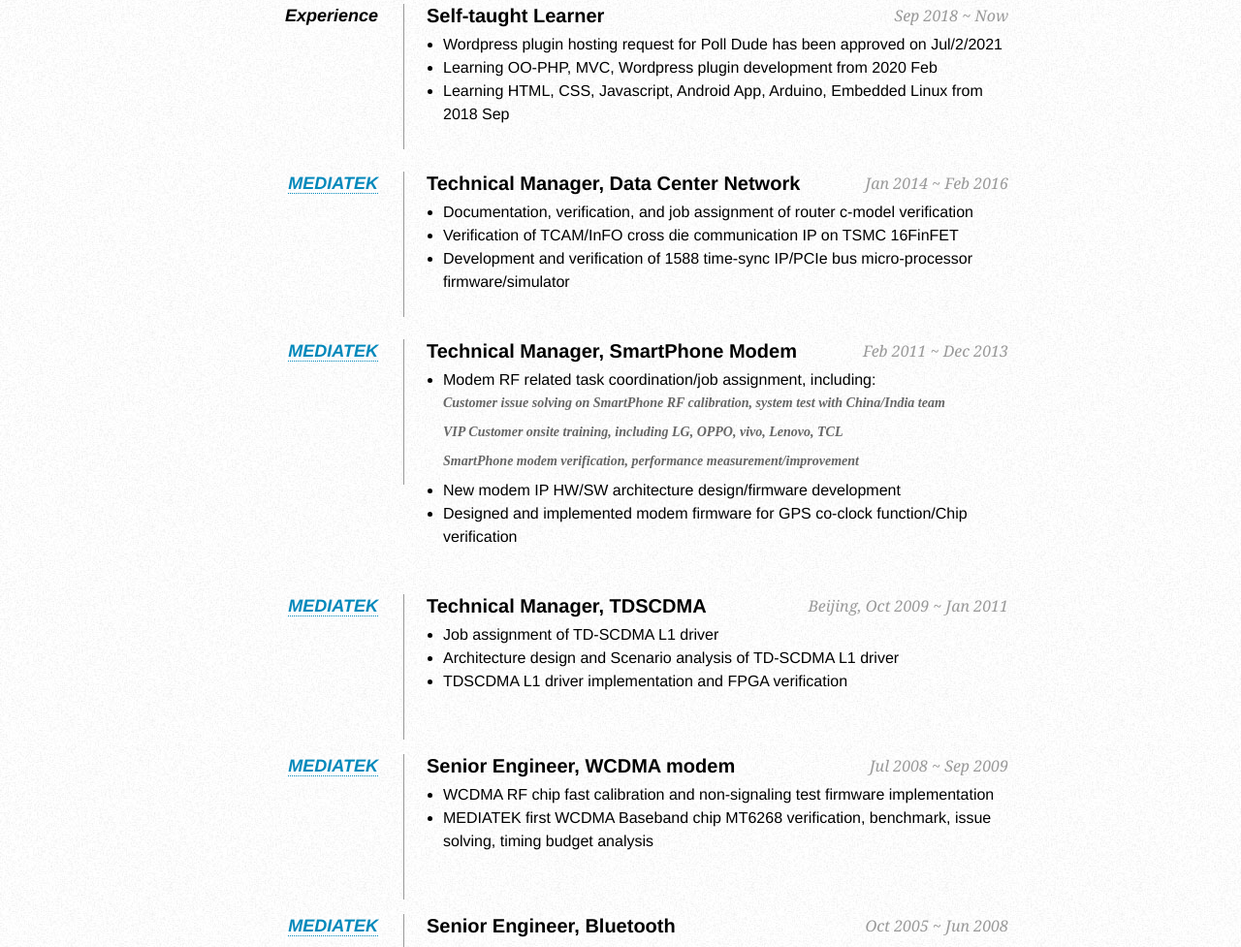
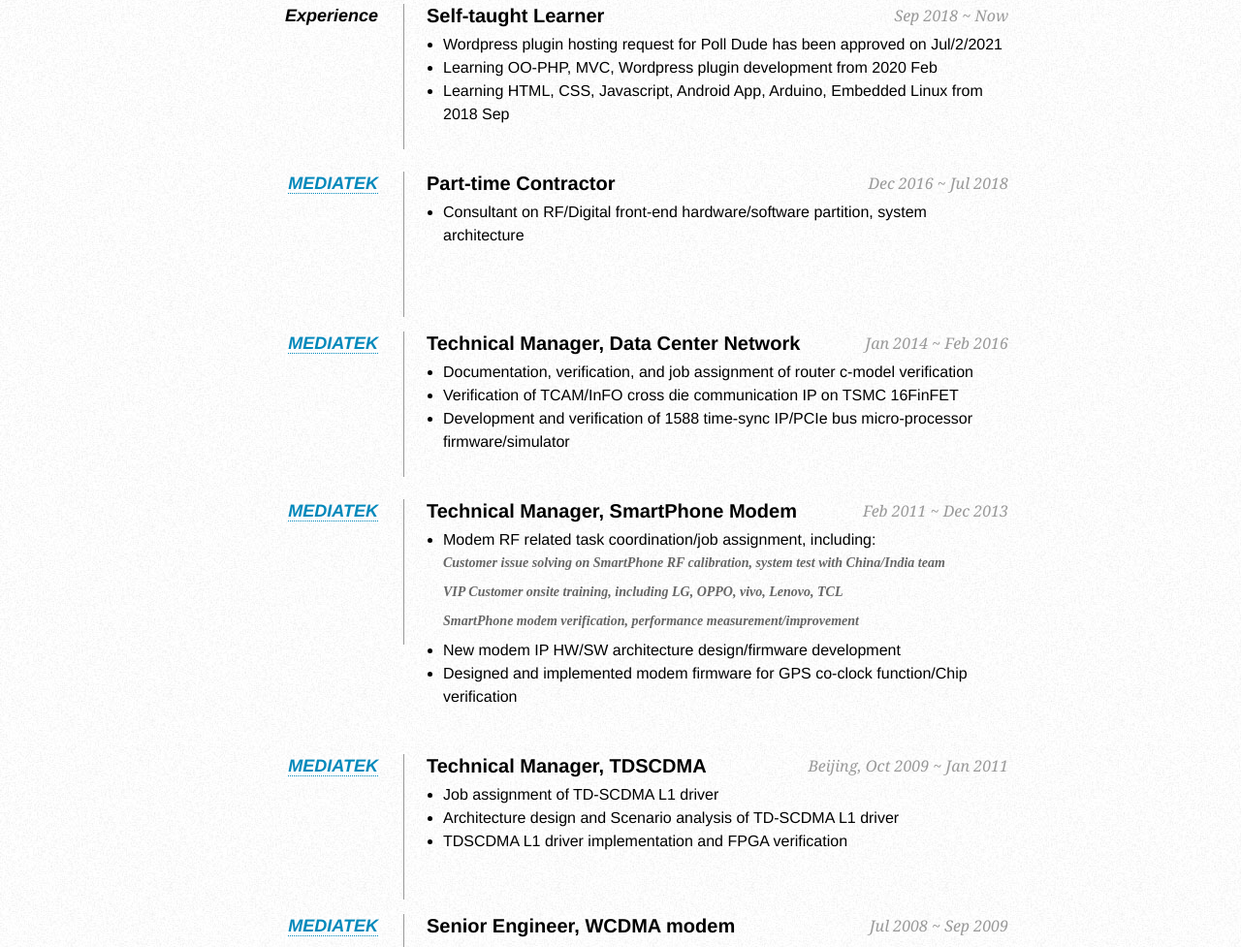
Before and after one commit to liaisontw/liaisontw.github.io, a plain HTML site: page index.html in a window 1280 px wide. Shown: the part 926-1903 px from the top of the page at 97% size. Drawn offline with Linux system fonts and the light colour scheme.

Commit message:
Update index.html

```diff
--- a/index.html
+++ b/index.html
@@ -120,6 +120,15 @@
             <dd class="clear"></dd>
             <dt> <a href="https://www.mediatek.com/">MEDIATEK</a></dt>
             <dd>
+                <h2>Part-time Contractor<span>Dec 2016 ~ Jul 2018</span></h2>
+                <ul>
+                    <li>Consultant on RF/Digital front-end hardware/software partition, system architecture</li>
+                </ul>
+            </dd>
+
+            <dd class="clear"></dd>
+            <dt> <a href="https://www.mediatek.com/">MEDIATEK</a></dt>
+            <dd>
                 <h2>Technical Manager, Data Center Network<span>Jan 2014 ~ Feb 2016</span></h2>
                 <ul>
                     <li>Documentation, verification, and job assignment of router c-model verification</li>
```
